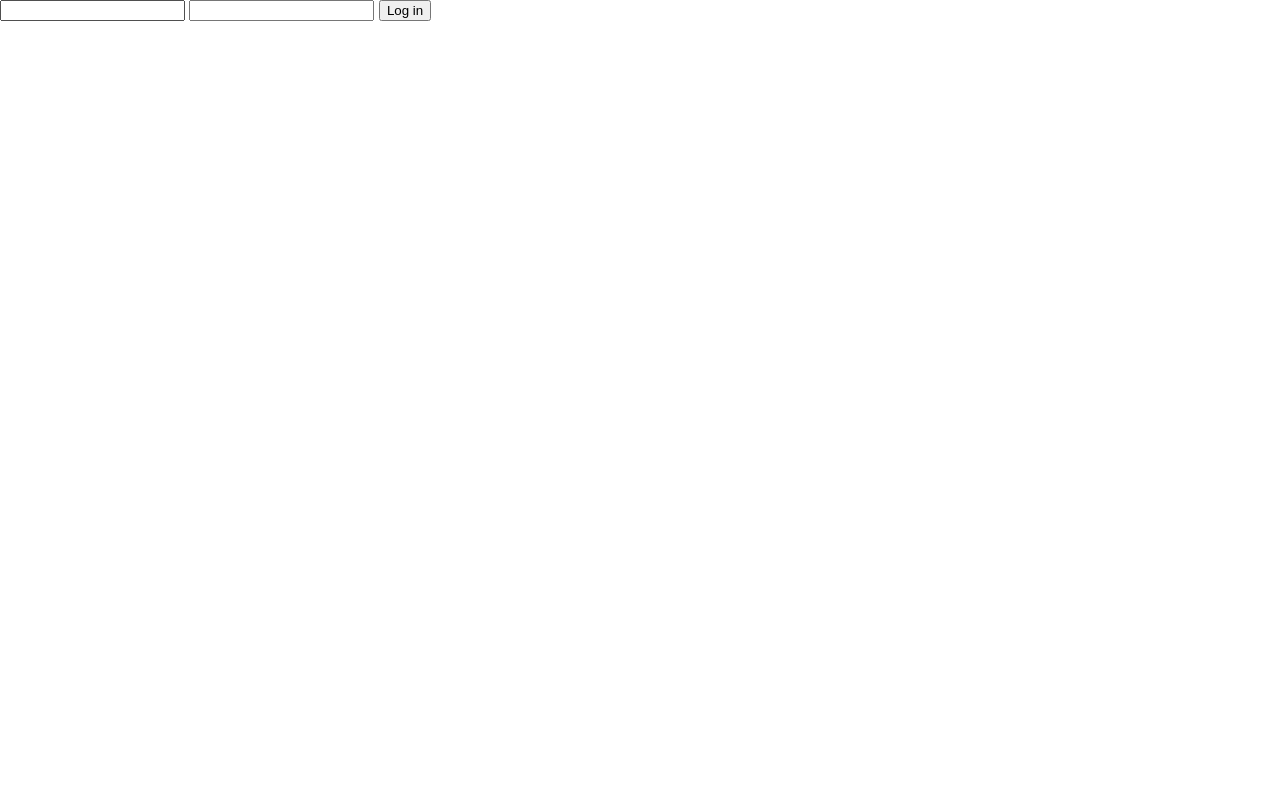
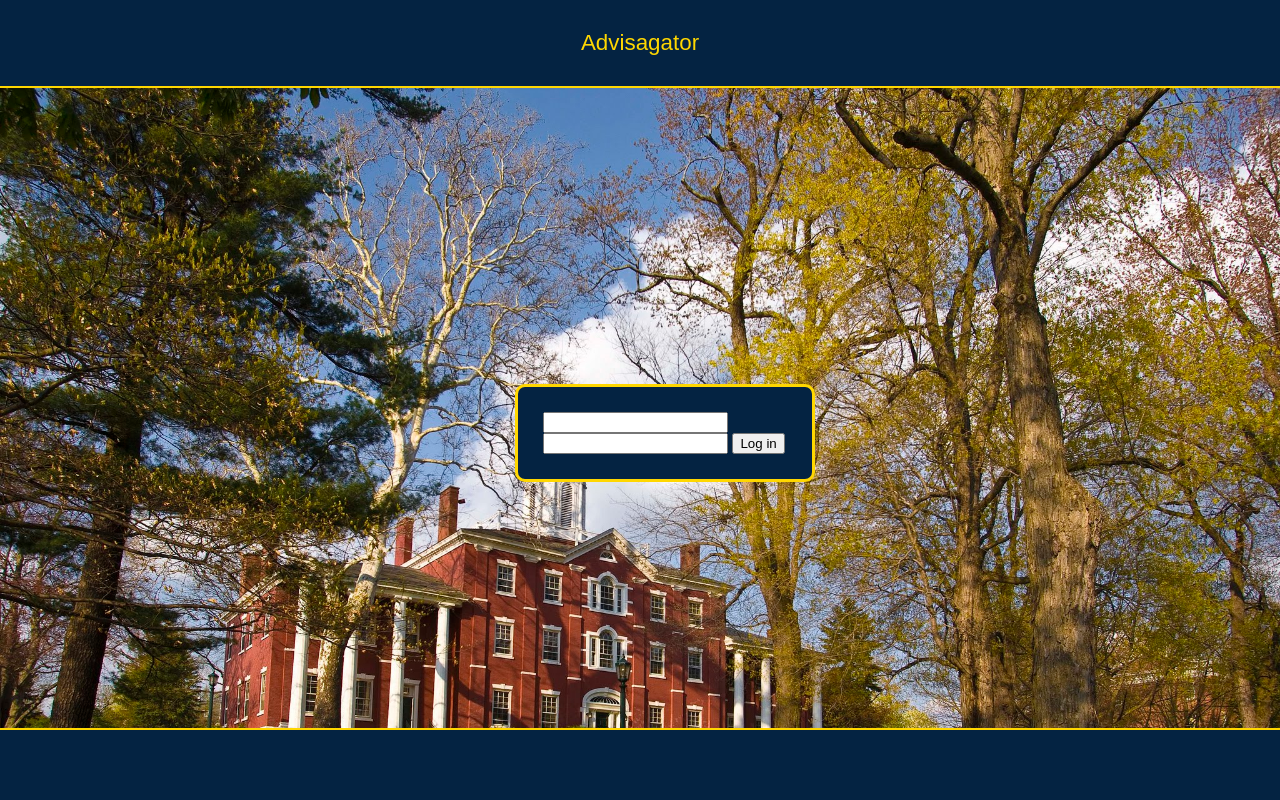
Before and after one commit to GatorEducator/advisagator, a Flask app: page /login in a window 1280 px wide. Before the commit the page is almost empty. Run offline with Flask 2, Linux system fonts and the light colour scheme.

Commit message:
Updated html to include classes to call styling from static files.

```diff
--- a/src/templates/login.html
+++ b/src/templates/login.html
@@ -7,11 +7,19 @@
         <link rel="stylesheet" href="{{ url_for('static', filename='css/home.css') }}">
         <title>Advisagator</title>
     </head>
-    <body>
+    <body class="container">
+      <header>Advisagator</header>
+      <main class="mainLogin">
+        <div id="loginBox">
         <form action="/login" method="POST">
             <input type="email" name="email">
             <input type="password" name="password">
             <input type="submit" value="Log in">
         </form>
+        </div>
+      </main>
     </body>
+    <footer>
+    <p id="footer-size"></p>
+  </footer>
 </html>
```
